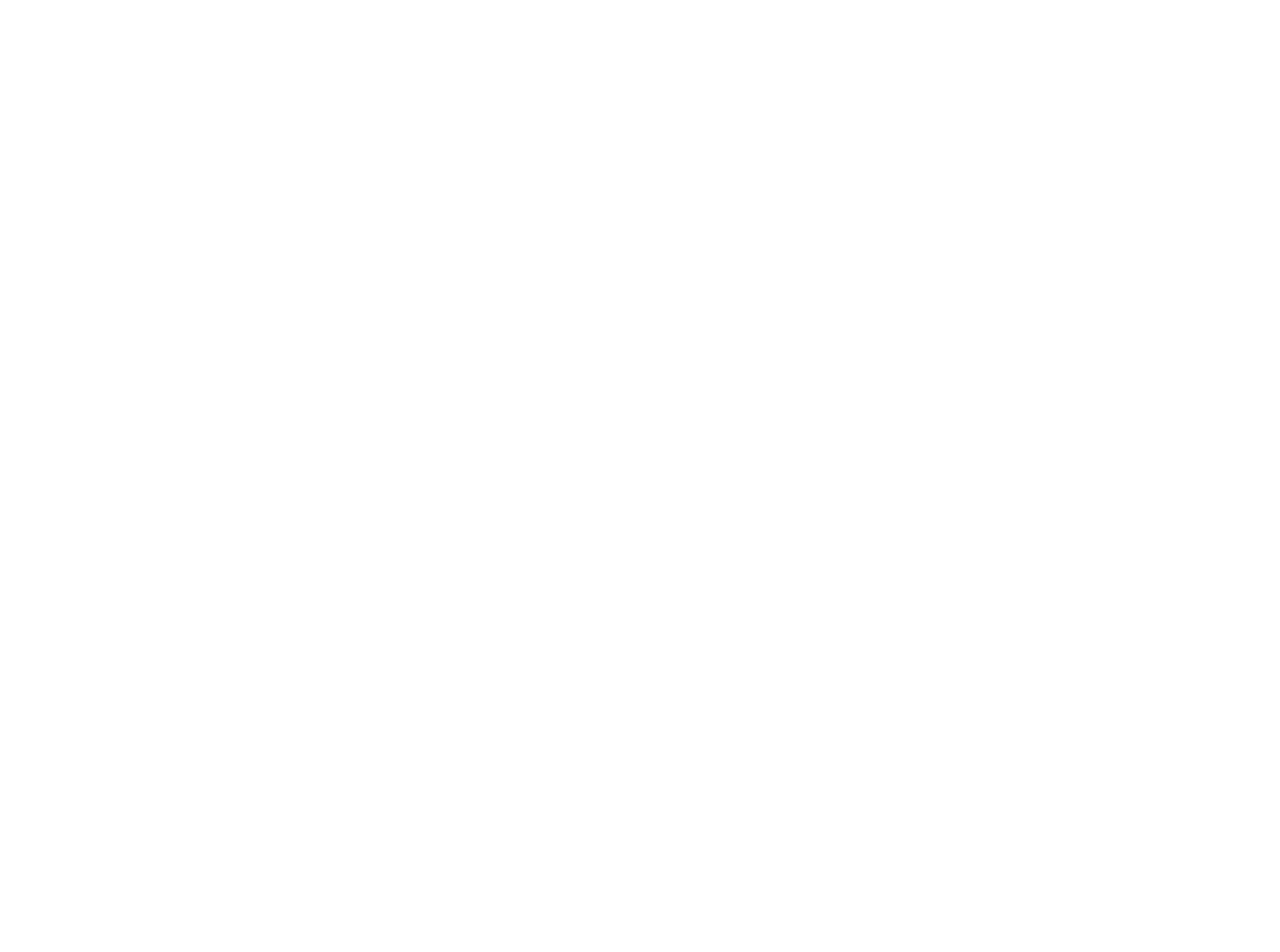
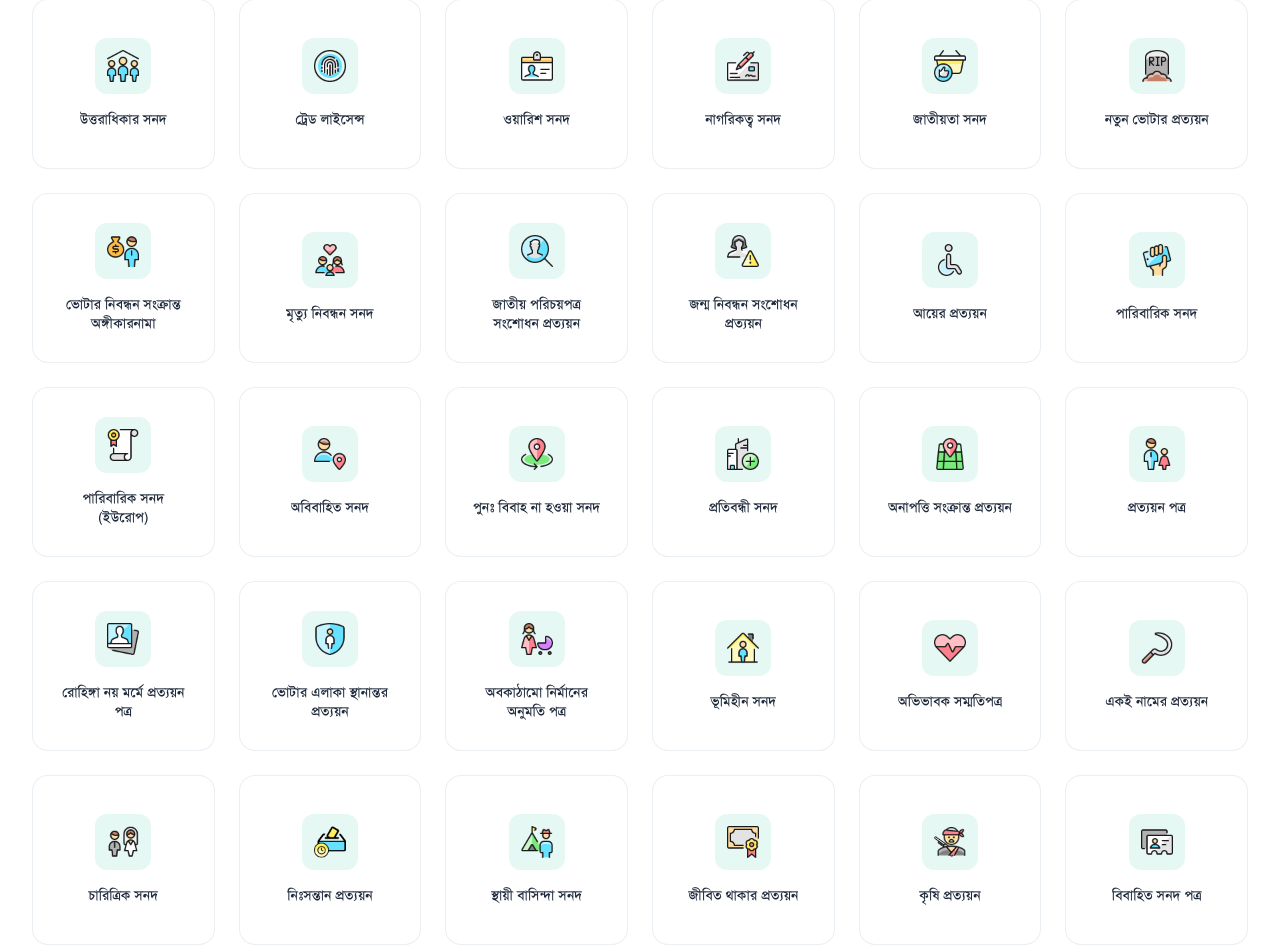
Before and after one commit to ishtiaqrobin/Smart-Nagorik-Landing-Page, a React (Vite) app: page / in a window 1280 px wide. Shown: the part 806-1758 px from the top of the page. Before the commit the page ends 800 px from the top, so only its background shows below. Built offline with nearby package versions, Linux system fonts and the light colour scheme; the HTML template or start-up script is replaced by a standard one.

Commit message:
feat: implement App layout with ServicesSection, scroll-to-top button, and toast notifications

```diff
--- a/src/App.tsx
+++ b/src/App.tsx
@@ -1,9 +1,27 @@
-import React, { useState } from "react";
+import React, { useState, useEffect } from "react";
 import { Navbar } from "./components/Navbar";
 import { Banner } from "./components/Banner";
+import { ServicesSection } from "./components/ServicesSection";
 
 export const App: React.FC = () => {
   const [toastMessage, setToastMessage] = useState<string | null>(null);
+  const [showScrollTop, setShowScrollTop] = useState(false);
+
+  useEffect(() => {
+    const handleScroll = () => {
+      if (window.scrollY > 300) {
+        setShowScrollTop(true);
+      } else {
+        setShowScrollTop(false);
+      }
+    };
+    window.addEventListener("scroll", handleScroll);
+    return () => window.removeEventListener("scroll", handleScroll);
+  }, []);
+
+  const scrollToTop = () => {
+    window.scrollTo({ top: 0, behavior: "smooth" });
+  };
 
   const handleAction = (itemName: string) => {
     setToastMessage(`"${itemName}" নির্বাচন করা হয়েছে (এটি ডামি লিঙ্ক)`);
@@ -13,10 +31,10 @@
   };
 
   return (
-    <div className="min-h-screen bg-white flex flex-col font-bangla antialiased text-slate-800">
+    <div className="min-h-screen bg-white flex flex-col font-bangla antialiased text-slate-800 relative">
       {/* Interactive Toast Notification for dummy links */}
       {toastMessage && (
-        <div className="fixed bottom-6 right-6 z-50 animate-in fade-in slide-in-from-bottom-3 duration-300">
+        <div className="fixed bottom-6 left-6 z-50 animate-in fade-in slide-in-from-bottom-3 duration-300">
           <div className="bg-slate-900/90 backdrop-blur-sm text-white px-5 py-3 rounded-lg shadow-xl text-sm flex items-center gap-3 border border-slate-700">
             <span className="w-2 h-2 rounded-full bg-[#00b795] animate-pulse"></span>
             <span>{toastMessage}</span>
@@ -24,12 +42,40 @@
         </div>
       )}
 
+      {/* Floating Scroll to Top Button */}
+      {showScrollTop && (
+        <button
+          onClick={scrollToTop}
+          aria-label="Scroll to Top"
+          className="fixed bottom-6 right-6 z-40 w-11 h-11 rounded-full bg-[#00b795] hover:bg-[#00a384] text-white flex items-center justify-center shadow-lg transition-all duration-300 hover:scale-110 cursor-pointer"
+        >
+          <svg
+            xmlns="http://www.w3.org/2000/svg"
+            className="h-5 w-5"
+            fill="none"
+            viewBox="0 0 24 24"
+            stroke="currentColor"
+            strokeWidth={2.5}
+          >
+            <path
+              strokeLinecap="round"
+              strokeLinejoin="round"
+              d="M5 10l7-7m0 0l7 7m-7-7v18"
+            />
+          </svg>
+        </button>
+      )}
+
       {/* Main Navigation Bar */}
       <Navbar onNavClick={handleAction} />
 
-      {/* Banner / Hero Section */}
+      {/* Main Content Area */}
       <main className="flex-1">
+        {/* Hero Banner Section */}
         <Banner onActionClick={handleAction} />
+
+        {/* Our Services Section */}
+        <ServicesSection onServiceClick={handleAction} />
       </main>
     </div>
   );
--- /dev/null
+++ b/src/components/ServicesSection.tsx
@@ -0,0 +1,120 @@
+import React from "react";
+
+// Import all 30 service icons
+import img10006 from "../../assets/services/10006.png";
+import img10007 from "../../assets/services/10007.png";
+import img10008 from "../../assets/services/10008.png";
+import img10009 from "../../assets/services/10009.png";
+import img10010 from "../../assets/services/10010.png";
+import img10011 from "../../assets/services/10011.png";
+import img10012 from "../../assets/services/10012.png";
+import img10013 from "../../assets/services/10013.png";
+import img10014 from "../../assets/services/10014.png";
+import img10015 from "../../assets/services/10015.png";
+import img10016 from "../../assets/services/10016.png";
+import img10017 from "../../assets/services/10017.png";
+import img10018 from "../../assets/services/10018.png";
+import img10019 from "../../assets/services/10019.png";
+import img10020 from "../../assets/services/10020.png";
+import img10021 from "../../assets/services/10021.png";
+import img10022 from "../../assets/services/10022.png";
+import img10023 from "../../assets/services/10023.png";
+import img10024 from "../../assets/services/10024.png";
+import img10025 from "../../assets/services/10025.png";
+import img10026 from "../../assets/services/10026.png";
+import img10027 from "../../assets/services/10027.png";
+import img10028 from "../../assets/services/10028.png";
+import img10029 from "../../assets/services/10029.png";
+import img10030 from "../../assets/services/10030.png";
+import img10031 from "../../assets/services/10031.png";
+import img10032 from "../../assets/services/10032.png";
+import img10033 from "../../assets/services/10033.png";
+import img10034 from "../../assets/services/10034.png";
+import img10035 from "../../assets/services/10035.png";
+
+interface ServicesSectionProps {
+  onServiceClick?: (serviceName: string) => void;
+}
+
+export const ServicesSection: React.FC<ServicesSectionProps> = ({
+  onServiceClick,
+}) => {
+  const services = [
+    { id: 10006, name: "উত্তরাধিকার সনদ", icon: img10006 },
+    { id: 10007, name: "ট্রেড লাইসেন্স", icon: img10007 },
+    { id: 10008, name: "ওয়ারিশ সনদ", icon: img10008 },
+    { id: 10009, name: "নাগরিকত্ব সনদ", icon: img10009 },
+    { id: 10010, name: "জাতীয়তা সনদ", icon: img10010 },
+    { id: 10011, name: "নতুন ভোটার প্রত্যয়ন", icon: img10011 },
+    { id: 10012, name: "ভোটার নিবন্ধন সংক্রান্ত অঙ্গীকারনামা", icon: img10012 },
+    { id: 10013, name: "মৃত্যু নিবন্ধন সনদ", icon: img10013 },
+    { id: 10014, name: "জাতীয় পরিচয়পত্র সংশোধন প্রত্যয়ন", icon: img10014 },
+    { id: 10015, name: "জন্ম নিবন্ধন সংশোধন প্রত্যয়ন", icon: img10015 },
+    { id: 10016, name: "আয়ের প্রত্যয়ন", icon: img10016 },
+    { id: 10017, name: "পারিবারিক সনদ", icon: img10017 },
+    { id: 10018, name: "পারিবারিক সনদ (ইউরোপ)", icon: img10018 },
+    { id: 10019, name: "অবিবাহিত সনদ", icon: img10019 },
+    { id: 10020, name: "পুনঃ বিবাহ না হওয়া সনদ", icon: img10020 },
+    { id: 10021, name: "প্রতিবন্ধী সনদ", icon: img10021 },
+    { id: 10022, name: "অনাপত্তি সংক্রান্ত প্রত্যয়ন", icon: img10022 },
+    { id: 10023, name: "প্রত্যয়ন পত্র", icon: img10023 },
+    { id: 10024, name: "রোহিঙ্গা নয় মর্মে প্রত্যয়ন পত্র", icon: img10024 },
+    { id: 10025, name: "ভোটার এলাকা স্থানান্তর প্রত্যয়ন", icon: img10025 },
+    { id: 10026, name: "অবকাঠামো নির্মানের অনুমতি পত্র", icon: img10026 },
+    { id: 10027, name: "ভূমিহীন সনদ", icon: img10027 },
+    { id: 10028, name: "অভিভাবক সম্মতিপত্র", icon: img10028 },
+    { id: 10029, name: "একই নামের প্রত্যয়ন", icon: img10029 },
+    { id: 10030, name: "চারিত্রিক সনদ", icon: img10030 },
+    { id: 10031, name: "নিঃসন্তান প্রত্যয়ন", icon: img10031 },
+    { id: 10032, name: "স্থায়ী বাসিন্দা সনদ", icon: img10032 },
+    { id: 10033, name: "জীবিত থাকার প্রত্যয়ন", icon: img10033 },
+    { id: 10034, name: "কৃষি প্রত্যয়ন", icon: img10034 },
+    { id: 10035, name: "বিবাহিত সনদ পত্র", icon: img10035 },
+  ];
+
+  const handleCardClick = (name: string) => {
+    if (onServiceClick) {
+      onServiceClick(name);
+    }
+  };
+
+  return (
+    <section className="w-full bg-white py-14 sm:py-20">
+      <div className="max-w-7xl mx-auto px-4 sm:px-6 lg:px-8">
+        {/* Section Heading */}
+        <div className="text-center mb-12 sm:mb-16">
+          <h2 className="text-3xl sm:text-4xl lg:text-[44px] font-bold text-slate-900 font-bangla tracking-tight">
+            আমাদের সেবাসমূহ
+          </h2>
+        </div>
+
+        {/* Services Grid (6 columns on lg screens matching screenshot) */}
+        <div className="grid grid-cols-2 sm:grid-cols-3 md:grid-cols-4 lg:grid-cols-6 gap-5 sm:gap-6">
+          {services.map((service) => (
+            <div
+              key={service.id}
+              onClick={() => handleCardClick(service.name)}
+              className="group relative bg-white rounded-2xl border border-slate-200/70 p-6 flex flex-col items-center justify-center text-center cursor-pointer transition-all duration-300 hover:shadow-lg hover:border-slate-300 hover:-translate-y-1 select-none min-h-[170px]"
+            >
+              {/* Icon Container */}
+              <div className="w-14 h-14 rounded-xl bg-[#e6f8f4] flex items-center justify-center mb-4 transition-transform duration-300 group-hover:scale-110">
+                <img
+                  src={service.icon}
+                  alt={service.name}
+                  className="w-8 h-8 object-contain"
+                />
+              </div>
+
+              {/* Service Title */}
+              <h3 className="text-sm font-bold text-slate-800 leading-snug font-bangla group-hover:text-[#00b795] transition-colors line-clamp-2">
+                {service.name}
+              </h3>
+            </div>
+          ))}
+        </div>
+      </div>
+    </section>
+  );
+};
+
+export default ServicesSection;
```
